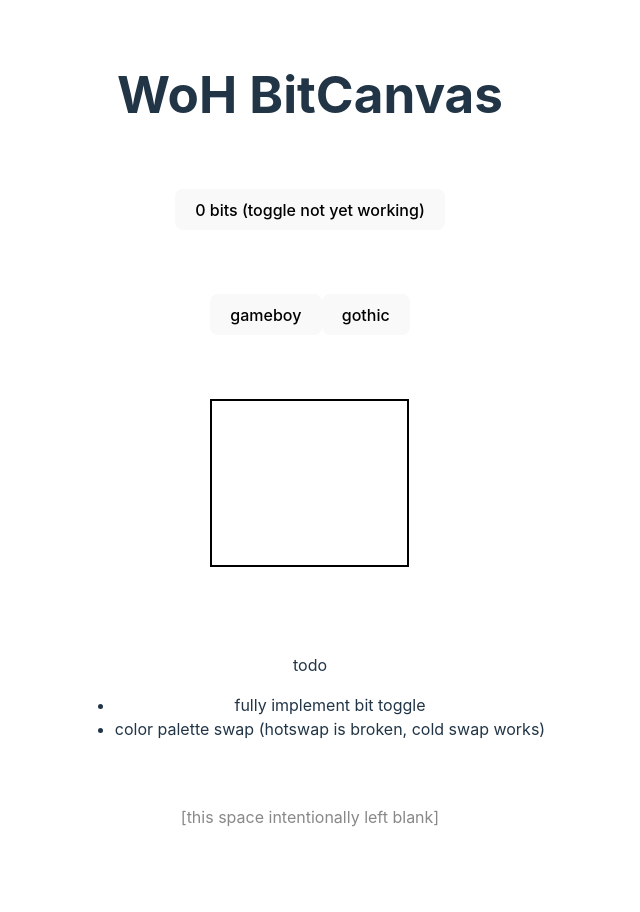
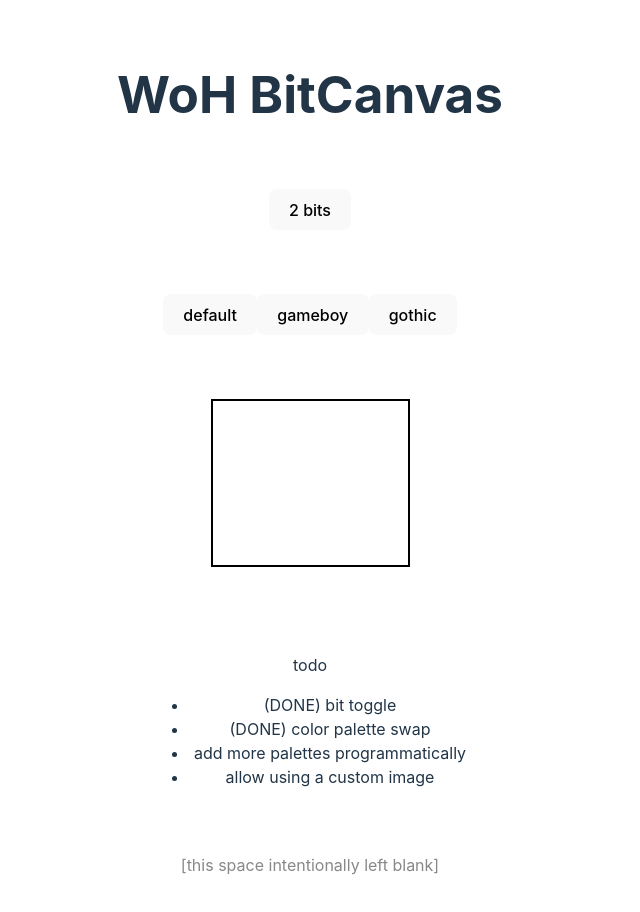
Before and after one commit to konnorcollins/kanadex, a React (Vite) app in the folder kanadex-client/: page / in a window 1280 px wide. Shown: the top 912 px of the page, without its empty margins (330-970 px from the left). Before the commit the page ends 877 px from the top, so only its background shows below. Built offline with nearby package versions, Linux system fonts and the light colour scheme.

Commit message:
Added palette hot-swap, bit toggle.

```diff
--- a/kanadex-client/package.json
+++ b/kanadex-client/package.json
@@ -10,8 +10,10 @@
     "preview": "vite preview"
   },
   "dependencies": {
+    "@reduxjs/toolkit": "^1.9.5",
     "react": "^18.2.0",
-    "react-dom": "^18.2.0"
+    "react-dom": "^18.2.0",
+    "react-redux": "^8.0.7"
   },
   "devDependencies": {
     "@types/react": "^18.0.37",
--- a/kanadex-client/src/App.tsx
+++ b/kanadex-client/src/App.tsx
@@ -2,31 +2,35 @@ import './App.css'
 import BitCanvas from './BitCanvas'
 import testImage from './assets/violin_concerto.png'
 
+import { useAppDispatch, useAppSelector } from './app/Hooks'
+import { setColorPallete, toggleTwoBitsFlag } from './features/ColorPalettes/ColorPaletteSlice'
+import { DEFAULT_PALETTE, GOTHIC, RETRO_DARK } from './features/ColorPalettes/ColorPalettes'
 
 function App() {
+  const colorPalette = useAppSelector((state) => state.colorPalette);
+  const dispatch = useAppDispatch();
 
   const image = new Image(195, 164);
   image.src = testImage;
 
-  const BASE_COLORS = ["000000", "ffffff", "ff40ff", "c000c0"]
-  let altColors = [...BASE_COLORS];
-
+  const handleBitToggleClick = () =>
+  {
+    dispatch(toggleTwoBitsFlag());
+  }
 
   const handlePalleteSwap = (palette: string) =>
   {
     switch (palette)
     {
-      case("bw"):
-        altColors = [...BASE_COLORS]
-        break;
       case("retro (dark)"):
-        altColors = ["182005","769518","3c4d0c","182005"]
+        dispatch(setColorPallete(RETRO_DARK));
         break;
       case("gothic"):
-        altColors = ["3f352d", "b3ab98", "a83d33", "7b8779"]
+        dispatch(setColorPallete(GOTHIC));
         break;
+      case("default"):
       default:
-        altColors = [...BASE_COLORS]
+        dispatch(setColorPallete(DEFAULT_PALETTE));
         break;
     }
   }
@@ -36,20 +40,23 @@ function App() {
     <>
       <h1>WoH BitCanvas</h1>
       <div className="card">
-          <button onClick={() => 0}>0 bits (toggle not yet working)</button>
+          <button onClick={handleBitToggleClick}>{colorPalette.twoBitsFlag? 2 : 1} bits</button>
       </div>
       <div className="card">
+          <button onClick={() => handlePalleteSwap('default')}>default</button>
           <button onClick={() => handlePalleteSwap('retro (dark)')}>gameboy</button>
           <button onClick={() => handlePalleteSwap('gothic')}>gothic</button>
       </div>
       <div className="card">
-          <BitCanvas baseImage={image} width={195} height={164} altColors={altColors} />
+          <BitCanvas baseImage={image} width={195} height={164} />
       </div>
       <div className="card">
         <p>todo</p>
         <ul>
-          <li>fully implement bit toggle</li>
-          <li>color palette swap (hotswap is broken, cold swap works)</li>
+          <li>(DONE) bit toggle</li>
+          <li>(DONE) color palette swap</li>
+          <li>add more palettes programmatically</li>
+          <li>allow using a custom image</li>
         </ul>
       </div>
       <p className="read-the-docs">
--- a/kanadex-client/src/BitCanvas.tsx
+++ b/kanadex-client/src/BitCanvas.tsx
@@ -1,11 +1,11 @@
 import { useRef, useState } from "react";
+import { useAppSelector } from "./app/Hooks";
 
 
 export type BitCanvasProps = {
     baseImage: HTMLImageElement;
     width: number;
     height: number;
-    altColors: string[];
 };
 
 // helper functions
@@ -48,22 +48,15 @@ const translateColor = (hex: string, twoBit: boolean, ...altColors: string[]): s
     }
 }
 
-function BitCanvas({baseImage, width, height, altColors}: BitCanvasProps) {
-
-    const [twoBitFlag, twoBitToggle] = useState(true);
+function BitCanvas({baseImage, width, height}: BitCanvasProps) {
 
     const canvasRef = useRef<HTMLCanvasElement | null>(null);
     const context = canvasRef.current?.getContext('2d');
 
+    const colorPalette = useAppSelector((state) => state.colorPalette);
+
     // store the original information here
     let ORIGINAL_IMAGE_DATA:  ImageData;
-
-    // store the 'modified' image here in case of a refresh?
-
-    // "000000"; // white
-    // "FFFFFF"; // black
-    // "FF40FF"; // bright pink
-    // "C000C0"; // dark pink
 
     // handle loading the original image
     const loadImage = () =>
@@ -92,7 +85,7 @@ function BitCanvas({baseImage, width, height, altColors}: BitCanvasProps) {
             {
                 // grab the hex value, (optionally) translate it, then set the rgb values manually
                 const originalHex = getColorString(imgData.data[i], imgData.data[i + 1], imgData.data[i + 2])
-                const translatedHex = translateColor(originalHex, twoBitFlag, ...altColors);
+                const translatedHex = translateColor(originalHex, colorPalette.twoBitsFlag, ...colorPalette.colors);
                 const [r, g, b] = getColorValues(translatedHex);
 
                 imgData.data[i] = r;
--- /dev/null
+++ b/kanadex-client/src/app/Hooks.ts
@@ -0,0 +1,8 @@
+// app/Hooks.ts
+
+import { TypedUseSelectorHook, useDispatch, useSelector } from 'react-redux';
+
+import { RootState, AppDispatch } from './Store'
+
+export const useAppDispatch = () => useDispatch<AppDispatch>();
+export const useAppSelector: TypedUseSelectorHook<RootState> = useSelector;
--- /dev/null
+++ b/kanadex-client/src/app/Store.ts
@@ -0,0 +1,13 @@
+// app/Store.ts
+import { configureStore } from '@reduxjs/toolkit';
+
+import colorPaletteReducer from '../features/ColorPalettes/ColorPaletteSlice';
+
+export const store = configureStore({
+    reducer: {
+        colorPalette: colorPaletteReducer,
+    }
+});
+
+export type AppDispatch = typeof store.dispatch;
+export type RootState = ReturnType<typeof store.getState>;
--- /dev/null
+++ b/kanadex-client/src/features/ColorPalettes/ColorPaletteSlice.ts
@@ -0,0 +1,31 @@
+// features/ColorPalettes/ColorPalletesSlice.ts
+
+import { createSlice, PayloadAction } from '@reduxjs/toolkit'
+
+import { DEFAULT_PALETTE } from './ColorPalettes';
+
+interface ColorPalleteState {
+    colors: string[];
+    twoBitsFlag: boolean;
+}
+
+const initialState: ColorPalleteState = {
+    colors: DEFAULT_PALETTE,
+    twoBitsFlag: true,
+};
+
+const colorPaletteSlice = createSlice({
+    name: 'color-palette',
+    initialState,
+    reducers: {
+        toggleTwoBitsFlag(state) {
+            state.twoBitsFlag = !state.twoBitsFlag;
+        },
+        setColorPallete(state, action: PayloadAction<string[]>) {
+            state.colors = [...action.payload]
+        },
+    }
+});
+
+export const { toggleTwoBitsFlag, setColorPallete } = colorPaletteSlice.actions;
+export default colorPaletteSlice.reducer;
--- /dev/null
+++ b/kanadex-client/src/features/ColorPalettes/ColorPalettes.ts
@@ -0,0 +1,7 @@
+// "000000"; // white
+// "FFFFFF"; // black
+// "FF40FF"; // bright pink
+// "C000C0"; // dark pink
+export const DEFAULT_PALETTE = ["000000", "ffffff", "ff40ff", "c000c0"];
+export const RETRO_DARK = ["182005","769518","3c4d0c","182005"];
+export const GOTHIC = ["3f352d", "b3ab98", "a83d33", "7b8779"];
--- a/kanadex-client/src/main.tsx
+++ b/kanadex-client/src/main.tsx
@@ -1,10 +1,14 @@
 import React from 'react'
 import ReactDOM from 'react-dom/client'
+import { Provider } from 'react-redux';
+import { store } from './app/Store.ts';
 import App from './App.tsx'
 import './index.css'
 
 ReactDOM.createRoot(document.getElementById('root') as HTMLElement).render(
   <React.StrictMode>
-    <App />
-  </React.StrictMode>,
+    <Provider store={store}>
+      <App />
+    </Provider>
+  </React.StrictMode>
 )
```
Also changed, not shown: 1 other file (tests, documents, lock files or other folders).
